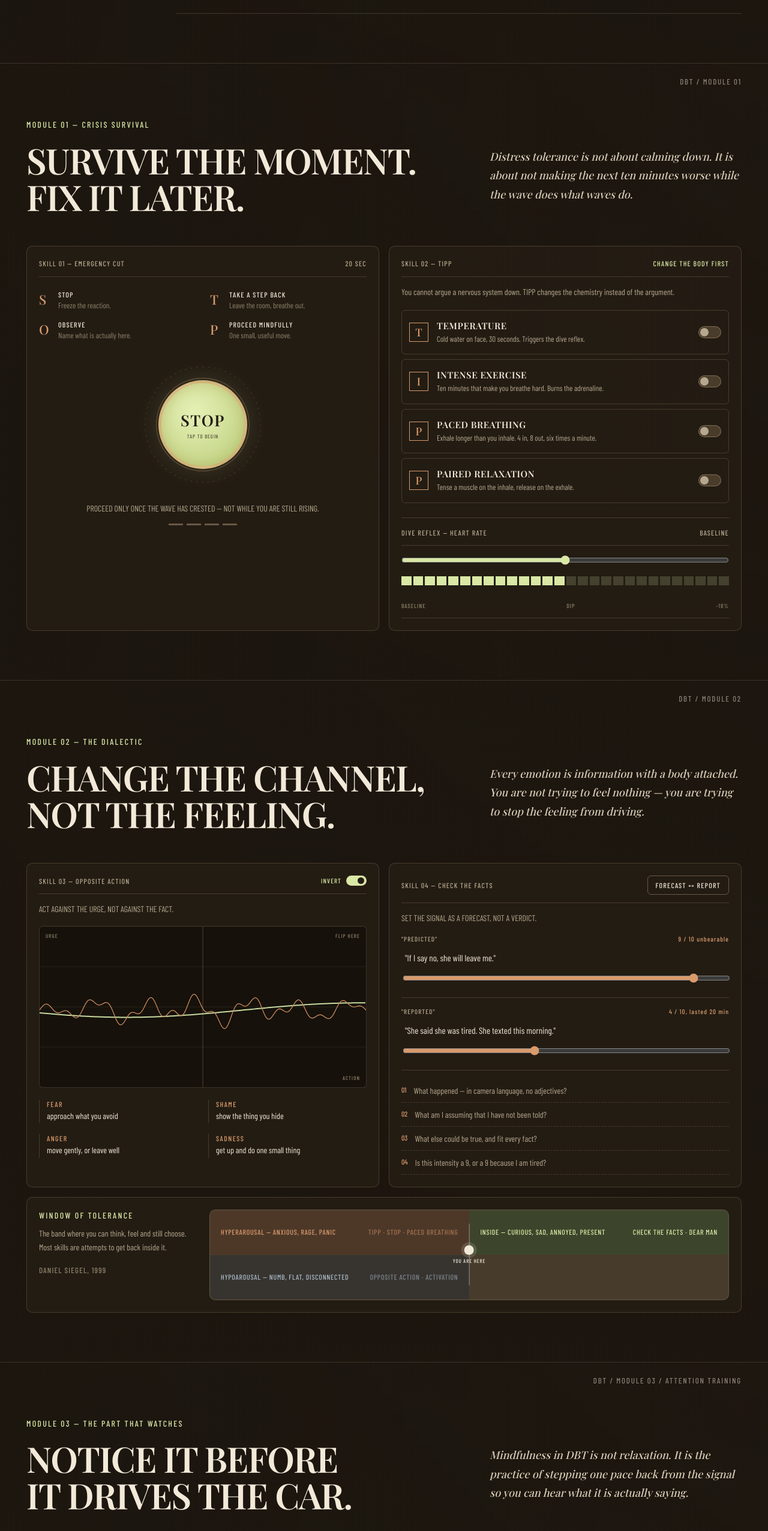
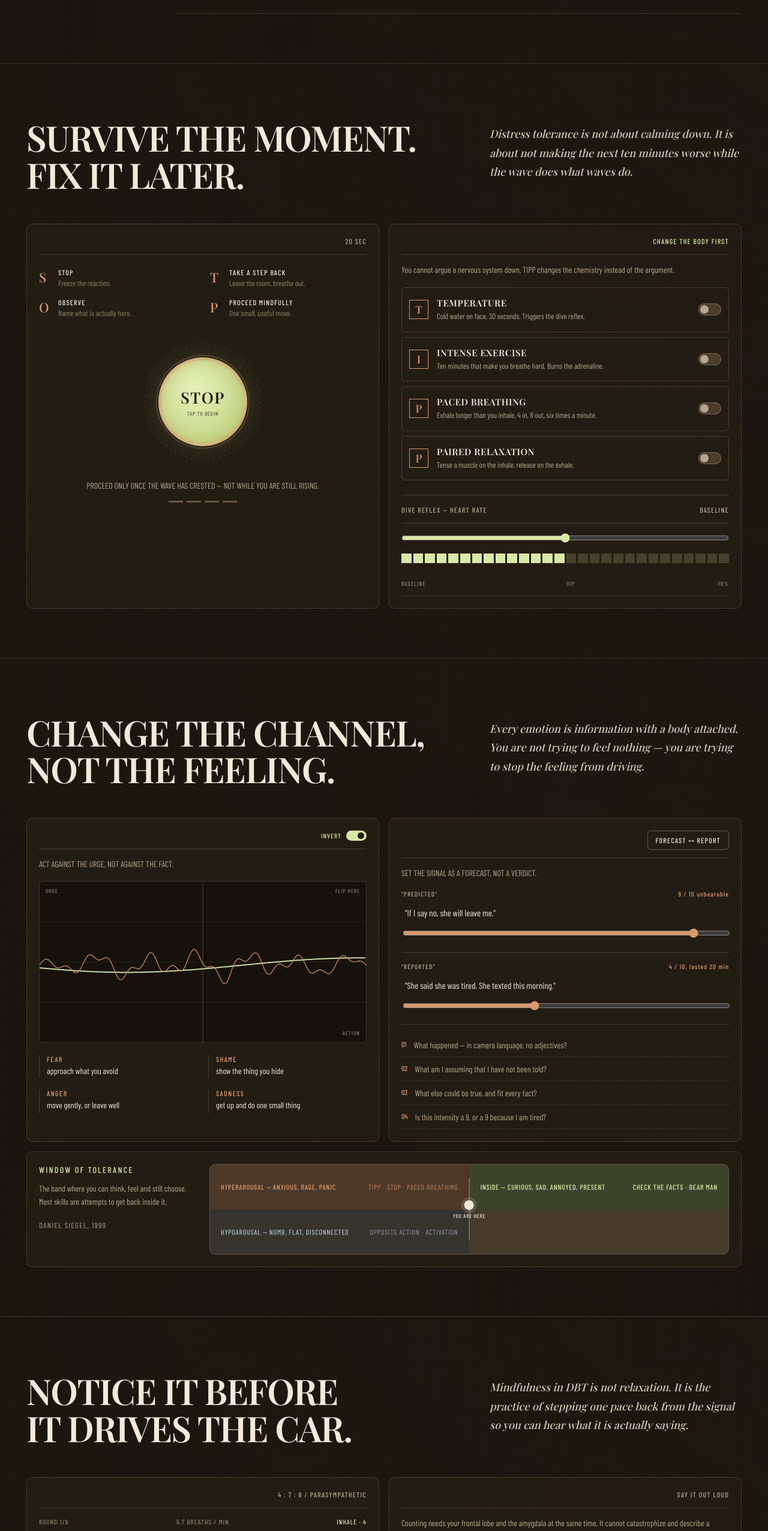
Before and after one commit to Saylichangn/signal, a plain HTML site: page index.html in a window 1280 px wide. Shown: the part 2367-4920 px from the top of the page at 60% size. Drawn offline with nearby package versions, Linux system fonts and the light colour scheme; a web font is replaced by a local one.

Commit message:
Remove skill/module index labels across the site

```diff
--- a/index.html
+++ b/index.html
@@ -220,13 +220,13 @@
       <div class="section-shade"></div>
       <div class="wrap">
         <div class="section-head split-head">
-          <div><p class="eyebrow">MODULE 01 — CRISIS SURVIVAL</p><h2>SURVIVE THE MOMENT.<br />FIX IT LATER.</h2></div>
+          <div><h2>SURVIVE THE MOMENT.<br />FIX IT LATER.</h2></div>
           <p class="head-note">Distress tolerance is not about calming down. It is about not making the next ten minutes worse while the wave does what waves do.</p>
         </div>
         <div class="two-col">
           <!-- STOP -->
           <div class="panel stop-panel">
-            <div class="panel-head"><span>SKILL 01 — EMERGENCY CUT</span><span>20 SEC</span></div>
+            <div class="panel-head right"><span>20 SEC</span></div>
             <div class="stop-quadrants">
               <div><b>S</b><span>STOP</span><small>Freeze the reaction.</small></div>
               <div><b>T</b><span>TAKE A STEP BACK</span><small>Leave the room, breathe out.</small></div>
@@ -246,7 +246,7 @@
           </div>
           <!-- TIPP -->
           <div class="panel tipp-panel">
-            <div class="panel-head"><span>SKILL 02 — TIPP</span><span class="linkish">CHANGE THE BODY FIRST</span></div>
+            <div class="panel-head right"><span class="linkish">CHANGE THE BODY FIRST</span></div>
             <p class="panel-note">You cannot argue a nervous system down. TIPP changes the chemistry instead of the argument.</p>
             <div class="tipp-list">
               <label class="tipp-row"><span class="t-letter">T</span><span class="t-info"><b>TEMPERATURE</b><small>Cold water on face, 30 seconds. Triggers the dive reflex.</small></span><input type="checkbox" class="switch-input" /><i class="switch-ui"></i></label>
@@ -263,7 +263,6 @@
           </div>
         </div>
       </div>
-      <div class="corner-tag">DBT / MODULE 01</div>
     </section>
 
     <!-- ============ 5. MODULE 02 — ER ============ -->
@@ -271,12 +270,12 @@
       <div class="section-shade"></div>
       <div class="wrap">
         <div class="section-head split-head">
-          <div><p class="eyebrow">MODULE 02 — THE DIALECTIC</p><h2>CHANGE THE CHANNEL,<br />NOT THE FEELING.</h2></div>
+          <div><h2>CHANGE THE CHANNEL,<br />NOT THE FEELING.</h2></div>
           <p class="head-note">Every emotion is information with a body attached. You are not trying to feel nothing — you are trying to stop the feeling from driving.</p>
         </div>
         <div class="two-col">
           <div class="panel opposite-panel">
-            <div class="panel-head"><span>SKILL 03 — OPPOSITE ACTION</span><label class="mini-toggle">INVERT <input type="checkbox" id="invertToggle" checked /><i></i></label></div>
+            <div class="panel-head right"><label class="mini-toggle">INVERT <input type="checkbox" id="invertToggle" checked /><i></i></label></div>
             <p class="panel-note">ACT AGAINST THE URGE, NOT AGAINST THE FACT.</p>
             <div class="graph-box">
               <span class="graph-edge tl">URGE</span><span class="graph-edge tr">FLIP HERE</span><span class="graph-edge br">ACTION</span>
@@ -290,7 +289,7 @@
             </div>
           </div>
           <div class="panel facts-panel">
-            <div class="panel-head"><span>SKILL 04 — CHECK THE FACTS</span><button class="mini-btn" id="forecastBtn">FORECAST ↔ REPORT</button></div>
+            <div class="panel-head right"><button class="mini-btn" id="forecastBtn">FORECAST ↔ REPORT</button></div>
             <p class="panel-note">SET THE SIGNAL AS A FORECAST, NOT A VERDICT.</p>
             <div class="fact-block">
               <div class="fact-label"><span>"PREDICTED"</span><span id="predictedVal">9 / 10 unbearable</span></div>
@@ -325,7 +324,6 @@
           </div>
         </div>
       </div>
-      <div class="corner-tag">DBT / MODULE 02</div>
     </section>
 
     <!-- ============ 6. MODULE 03 — MINDFULNESS ============ -->
@@ -333,12 +331,12 @@
       <div class="section-shade"></div>
       <div class="wrap">
         <div class="section-head split-head">
-          <div><p class="eyebrow">MODULE 03 — THE PART THAT WATCHES</p><h2>NOTICE IT BEFORE<br />IT DRIVES THE CAR.</h2></div>
+          <div><h2>NOTICE IT BEFORE<br />IT DRIVES THE CAR.</h2></div>
           <p class="head-note">Mindfulness in DBT is not relaxation. It is the practice of stepping one pace back from the signal so you can hear what it is actually saying.</p>
         </div>
         <div class="two-col">
           <div class="panel pacer-panel">
-            <div class="panel-head"><span>SKILL 05 — THE PACER</span><span>4 : 7 : 8 / PARASYMPATHETIC</span></div>
+            <div class="panel-head right"><span>4 : 7 : 8 / PARASYMPATHETIC</span></div>
             <div class="pacer-meta"><span id="roundLabel">ROUND 1/8</span><span>5.7 BREATHS / MIN</span><span id="breathPhase">INHALE · 4</span></div>
             <div class="pacer-wrap">
               <svg class="pacer-ring" viewBox="0 0 400 400" aria-hidden="true">
@@ -361,7 +359,7 @@
             </div>
           </div>
           <div class="panel grounding-panel">
-            <div class="panel-head"><span>SKILL 06 — 5 · 4 · 3 · 2 · 1</span><span>SAY IT OUT LOUD</span></div>
+            <div class="panel-head right"><span>SAY IT OUT LOUD</span></div>
             <p class="panel-note">Counting needs your frontal lobe and the amygdala at the same time. It cannot catastrophize and describe a chipped mug at once.</p>
             <div class="ground-list" id="groundList">
               <div class="ground-row" data-count="5"><b>5</b><div><span>SIGHT</span><p>the lamp is grey, the floor is dark, the mug is chipped.</p></div><button class="dots" aria-label="Mark sight complete"><i></i><i></i><i></i><i></i><i></i></button></div>
@@ -373,7 +371,6 @@
           </div>
         </div>
       </div>
-      <div class="corner-tag">DBT / MODULE 03 / ATTENTION TRAINING</div>
     </section>
 
     <!-- ============ 7. MODULE 04 INTRO ============ -->
@@ -386,7 +383,6 @@
         <button class="play-link" data-play-pacer><span>▷</span> PLAY THE 4-7-8 PACE OVER THIS VIEW</button>
       </div>
       <div class="corner-tag">INTERPERSONAL EFFECTIVENESS</div>
-      <div class="bottom-note">DBT / MODULE 04 / DEAR MAN · GIVE · FAST</div>
     </section>
 
     <!-- ============ 8. DEAR MAN PATCH BAY ============ -->
@@ -394,12 +390,12 @@
       <div class="section-shade"></div>
       <div class="wrap">
         <div class="section-head split-head">
-          <div><p class="eyebrow">MODULE 04 — THE PATCH BAY</p><h2>SAY THE TRUE THING.<br />KEEP THE PERSON.</h2></div>
+          <div><h2>SAY THE TRUE THING.<br />KEEP THE PERSON.</h2></div>
           <p class="head-note">DEAR MAN is a wiring diagram for one hard sentence. Seven jacks, patched in order. It does not make the ask smaller — it makes it land.</p>
         </div>
         <div class="two-col patch-grid">
           <div class="panel patch-panel">
-            <div class="panel-head"><span>SKILL 07 — DEAR MAN PATCH BAY</span><span>4 IN — 1 OUT</span></div>
+            <div class="panel-head right"><span>4 IN — 1 OUT</span></div>
             <div class="patch-scroll">
               <div class="patch-stage">
                 <svg class="cables" viewBox="0 0 600 520" preserveAspectRatio="none" aria-hidden="true">
@@ -437,14 +433,13 @@
           </div>
         </div>
       </div>
-      <div class="corner-tag">DBT / MODULE 04 / DEAR MAN</div>
     </section>
 
     <!-- ============ 9. COGNITIVE / THOUGHT RECORD ============ -->
     <section id="cognitive" class="cognitive section light-section">
       <div class="wrap">
         <div class="section-head split-head">
-          <div><p class="eyebrow">MODULE 05 — THE AUDIT</p><h2>THE THOUGHT IS A<br />HYPOTHESIS, NOT A<br />VERDICT.</h2></div>
+          <div><h2>THE THOUGHT IS A<br />HYPOTHESIS, NOT A<br />VERDICT.</h2></div>
           <p class="head-note">CBT does not ask you to think positive. It asks for evidence — the way you would for any other loud claim made at 3 a.m.</p>
         </div>
         <div class="two-col">
```
